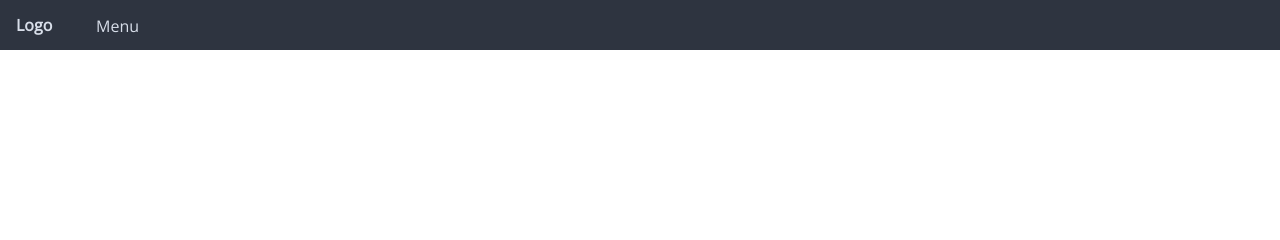
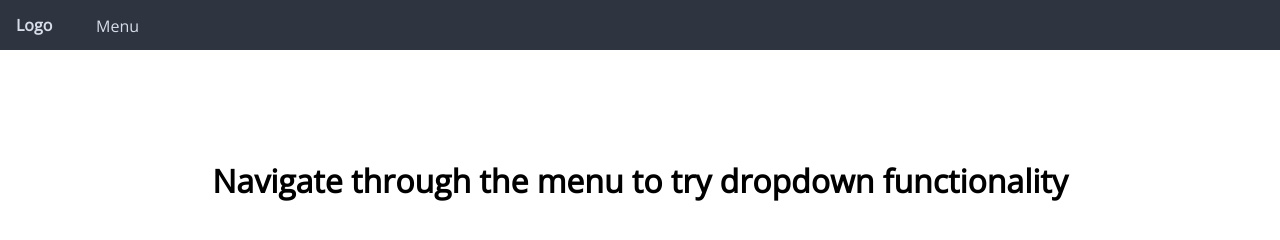
Before and after one commit to fjuren/Design-components, a website: page Dropdown-menus/index.html in a window 1280 px wide. Drawn offline with nearby package versions, Linux system fonts and the light colour scheme.

```diff
--- a/Dropdown-menus/index.html
+++ b/Dropdown-menus/index.html
@@ -60,6 +60,11 @@
             <span class="bar"></span>
         </div>
     </nav>
+    <br>
+    <br>
+    <br>
+    <br>
+    <h1>Navigate through the menu to try dropdown functionality</h1>
 </body>
 
 <script src="app.js"></script>
--- a/Dropdown-menus/styles.css
+++ b/Dropdown-menus/styles.css
@@ -6,6 +6,10 @@
 
 * {
     font-family: 'Open Sans', sans-serif;
+}
+
+h1 {
+    text-align: center;
 }
 
 button:active {
```
Also changed, not shown: Dropdown-menus/.eslintrc.json.
